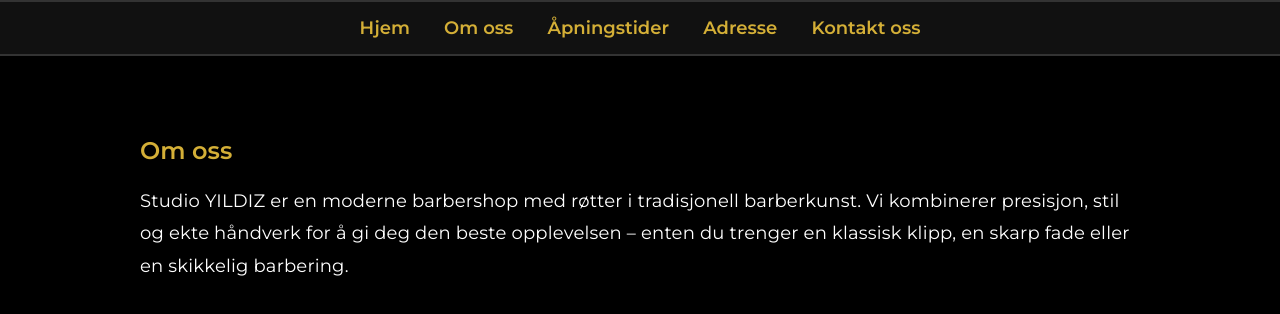
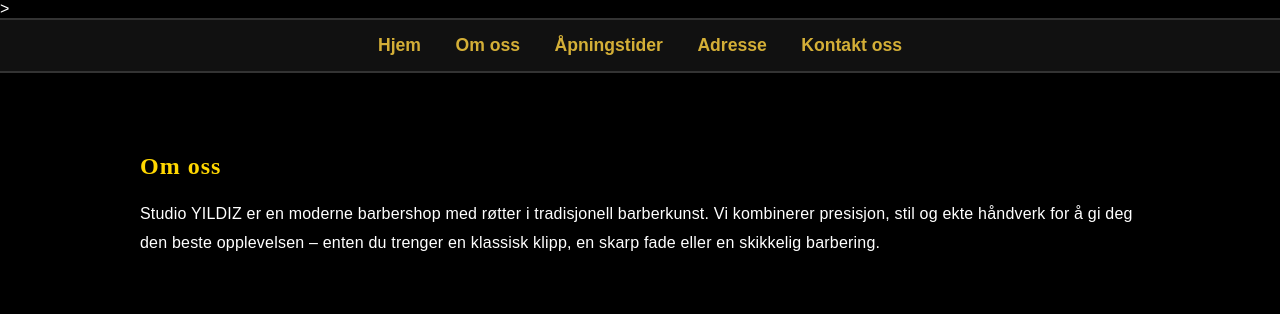
Before and after one commit to yildizstudio/Studioyildiz.no, a plain HTML site: page index.html in a window 1280 px wide. Both pictures are taken after a click on the link "Om oss". Drawn offline with Linux system fonts and the light colour scheme.

Commit message:
Update index.html

```diff
--- a/index.html
+++ b/index.html
@@ -95,7 +95,32 @@
     // Vis forsiden ved første lasting
     window.onload = () => showSection('hjem');
   </script>
-</head>
+</head<link href="https://fonts.googleapis.com/css2?family=Playfair+Display:wght@500;700&family=Work+Sans:wght@300;400;600&display=swap" rel="stylesheet">
+<style>
+  body {
+    font-family: 'Work Sans', sans-serif;
+    color: white;
+    background-color: black;
+  }
+
+  h1, h2, h3 {
+    font-family: 'Playfair Display', serif;
+    font-weight: 700;
+    color: #FFD700; /* Gullfarge */
+    letter-spacing: 1px;
+  }
+
+  nav a {
+    font-family: 'Work Sans', sans-serif;
+    font-weight: 600;
+    font-size: 1.1rem;
+  }
+
+  p {
+    font-weight: 300;
+    font-size: 1rem;
+  }
+</style>>
 <body>
 
 <nav>
```
